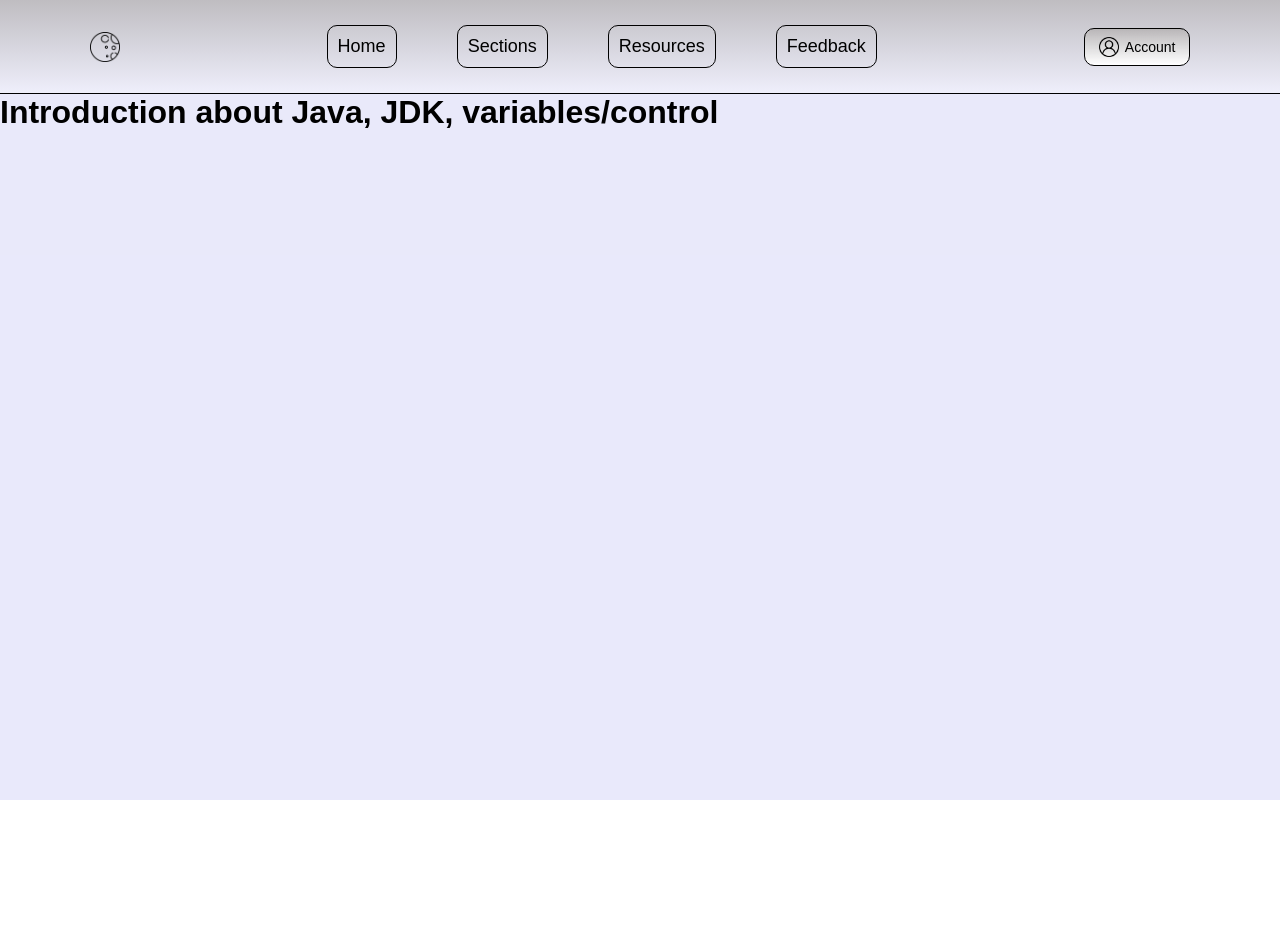
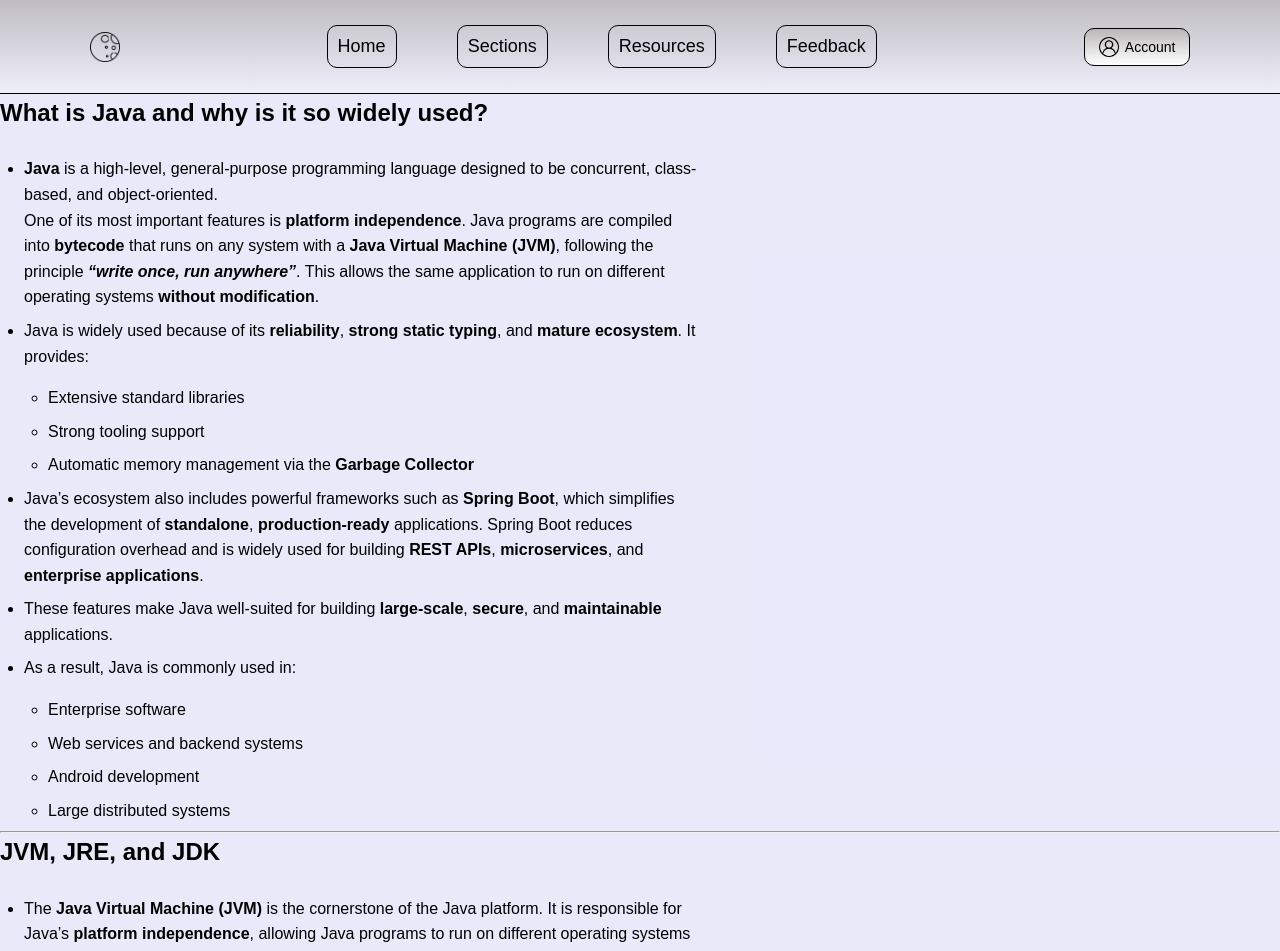
Before and after one commit to Lipiu/Learn-With-eASE, a React app in the folder frontend/: page /section1 in a window 1280 px wide. Shown: the top 951 px of the page. Before the commit the page ends 800 px from the top, so only its background shows below. Built offline with nearby package versions, Linux system fonts and the light colour scheme; the HTML template or start-up script is replaced by a standard one.

Commit message:
started section 1 theory part

```diff
--- a/frontend/package.json
+++ b/frontend/package.json
@@ -12,7 +12,9 @@
   "dependencies": {
     "react": "^19.2.0",
     "react-dom": "^19.2.0",
-    "react-router-dom": "^7.10.1"
+    "react-markdown": "^10.1.0",
+    "react-router-dom": "^7.10.1",
+    "remark-gfm": "^4.0.1"
   },
   "devDependencies": {
     "@eslint/js": "^9.39.1",
--- /dev/null
+++ b/frontend/src/components/Sections/Section1.css
@@ -0,0 +1,17 @@
+.javaIntro h1 {
+    margin-bottom: 1.5rem;
+}
+
+.javaIntro ul {
+    max-width: 700px;
+    margin-top: 1rem;
+    padding-left: 1.5rem;
+}
+
+.javaIntro li {
+    margin-bottom: 0.5rem;
+}
+
+.javaIntro {
+    line-height: 1.6;
+}
--- a/frontend/src/components/Sections/Section1.jsx
+++ b/frontend/src/components/Sections/Section1.jsx
@@ -1,5 +1,134 @@
+import React from "react";
+import ReactMarkdown from "react-markdown";
+import "./Section1.css";
+
+const javaIntroduction = `
+# What is Java and why is it so widely used?
+
+* **Java** is a high-level, general-purpose programming language designed to be
+  concurrent, class-based, and object-oriented.
+
+  One of its most important features is **platform independence**.
+  Java programs are compiled into **bytecode** that runs on any system with a
+  **Java Virtual Machine (JVM)**, following the principle **_“write once, run anywhere”_**.
+  This allows the same application to run on different operating systems
+  **without modification**.
+
+* Java is widely used because of its **reliability**, **strong static typing**, and
+  **mature ecosystem**. It provides:
+  - Extensive standard libraries
+  - Strong tooling support
+  - Automatic memory management via the **Garbage Collector**
+
+* Java’s ecosystem also includes powerful frameworks such as **Spring Boot**,
+  which simplifies the development of **standalone**, **production-ready**
+  applications. Spring Boot reduces configuration overhead and is widely used
+  for building **REST APIs**, **microservices**, and **enterprise applications**.
+
+* These features make Java well-suited for building **large-scale**, **secure**, and
+  **maintainable** applications.
+
+* As a result, Java is commonly used in:
+  - Enterprise software
+  - Web services and backend systems
+  - Android development
+  - Large distributed systems
+`;
+
+const javaRuntimeOverview = `
+# JVM, JRE, and JDK
+
+* The **Java Virtual Machine (JVM)** is the cornerstone of the Java platform.
+  It is responsible for Java’s **platform independence**, allowing Java programs
+  to run on different operating systems and hardware.
+
+  The JVM does not understand Java source code directly.
+  Instead, it executes **bytecode**, which is stored in compiled **.class** files.
+  This bytecode format is the same on all platforms.
+
+* The **Java Runtime Environment (JRE)** provides everything needed to **run**
+  a Java application.
+  It includes the **JVM**, core **class libraries**, and supporting files.
+  The JRE does **not** include tools for developing Java applications.
+
+* The **Java Development Kit (JDK)** is a superset of the JRE and is used to
+  **develop** Java applications. Developers install the JDK to write, compile, and run Java programs.
+
+  It includes the JRE along with development tools such as:
+  - javac -> Java compiler
+  - java -> Application Launcher
+  - javadoc -> Documentation generator
+  - jshell -> Interactive Java shell
+
+`;
+
+const dataTypes = `
+# Data Types in Java
+
+* In java there are two data types: **Primitive Data Types** and **Non-Primitive Data Types**
+* **Primitive Data Types** are the fundamental data types that store single values. Java defines eight primitive data types:
+    * **Integer Types**
+        * byte: 8-bit | Small integer values
+        * short: 16-bit | Larger integer values
+        * int: 32-bit | Default integer type
+        * long: 64-bit | Very large integer values
+
+    * **Floating-Point Types**
+        * float: 32-bit | Decimal numbers (lower precision)
+        * double: 64-bit | Decimal numbers (higher precision)
+
+    * **Character Type**
+        * char: 16-bit | Single Unicode character
+
+    * **Boolean Type**
+        * boolean: 1-bit | True or False values (size is JVM-dependent)
+
+* **Non-Primitive Data Types** (Reference Data Types) store references to objects:
+    * String
+    * Arrays
+    * Classes
+    * Interfaces
+
+* Additionally, Java also provides **Wrapper Classes** that represent primitives as **objects**.
+Wrapper Classes are part of the java.lang package and are commonly used when working with collections, generics, and APIs
+that require objects.
+    * Wrapper Classes Examples:
+        * Byte
+        * Short
+        * Integer
+        * Long
+        * Float
+        * Double
+        * Character
+        * Boolean
+
+* You may be wondering what is the difference between Primitive Types and Wrapper Classes. Besides the fact that Wrapper Classes have
+the first letter capitalized, here are some key differences:
+    - **Primitive types** store values directly and are more memory-efficient.
+    - **Wrapper classes** store objects and provide useful methods.
+    - Wrapper classes can be **null**, primitives cannot.
+    - Wrapper classes are required for use with **collections** (e.g., ArrayList<Integer>).
+`;
+// const control;
+
 function Section1(){
-    return <h1>Introduction about Java, JDK, variables/control</h1>
+    return(
+        <section className="javaIntro">
+            <ReactMarkdown>
+                {javaIntroduction}
+            </ReactMarkdown>
+
+            <hr className="sectionDivider"/>
+            <ReactMarkdown>
+                {javaRuntimeOverview}
+            </ReactMarkdown>
+
+            <hr className="sectionDivider"/>
+            <ReactMarkdown>
+                {dataTypes}
+            </ReactMarkdown>
+        </section>
+    );
 }
 
 export default Section1;
```
Also changed, not shown: 1 other file (tests, documents, lock files or other folders).
